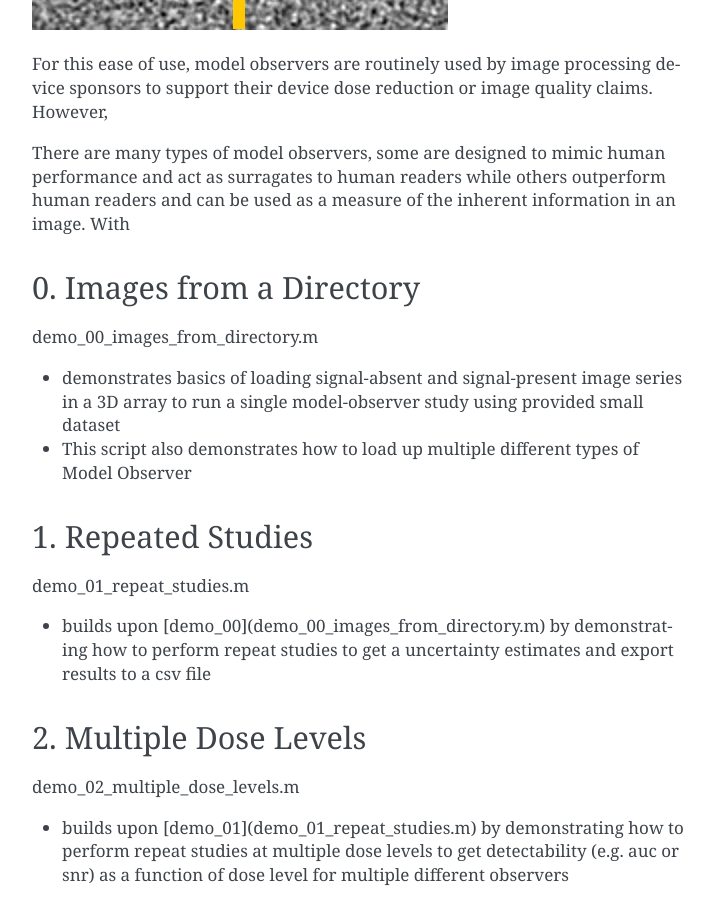
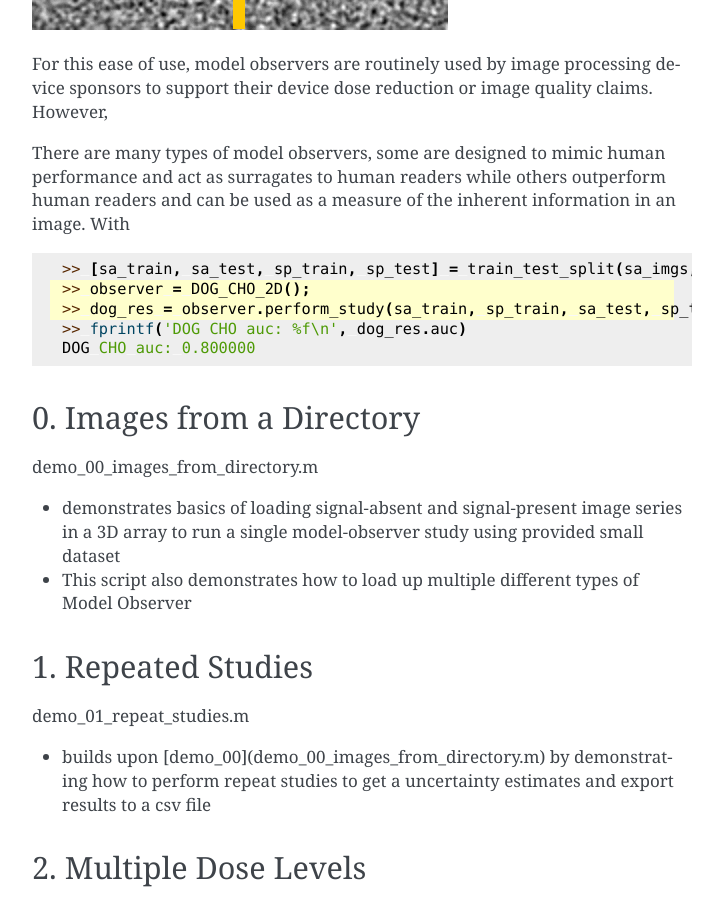
Before and after one commit to DIDSR/LCD_CT, a Sphinx documentation site: the page built from docs/source/usage.rst, in a window 1280 px wide and 900 px high, scrolled down 934 px. Shown: the whole window, without its empty margins (388-1111 px from the left). Built offline with Sphinx 7.4.7, drawn with Linux system fonts in a browser that asks for light colours.

Commit message:
octave version passing tests, updated docs

```diff
--- a/README.rst
+++ b/README.rst
@@ -7,6 +7,8 @@ Low Contrast Detectability for CT Toolbox provides a common and simple interface
 
 Look how easy it is to use:
 
+.. code-block:: matlab
+  :emphasize-lines: 2,4
     >> [sa_train, sa_test, sp_train, sp_test] = train_test_split(sa_imgs, sp_imgs);
 
     >> observer = DOG_CHO_2D();
--- a/docs/source/usage.rst
+++ b/docs/source/usage.rst
@@ -13,6 +13,15 @@ Measurement of low contrast detectability can be done in various ways. Human rea
 For this ease of use, model observers are routinely used by image processing device sponsors to support their device dose reduction or image quality claims. However,
 
 There are many types of model observers, some are designed to mimic human performance and act as surragates to human readers while others outperform human readers and can be used as a measure of the inherent information in an image. With
+
+.. code-block:: matlab
+  :emphasize-lines: 2, 3
+
+  >> [sa_train, sa_test, sp_train, sp_test] = train_test_split(sa_imgs, sp_imgs);
+  >> observer = DOG_CHO_2D();
+  >> dog_res = observer.perform_study(sa_train, sp_train, sa_test, sp_test);
+  >> fprintf('DOG CHO auc: %f\n', dog_res.auc)
+  DOG CHO auc: 0.800000
 
 0. Images from a Directory
 --------------------------
```
Also changed, not shown: 6 other files.
